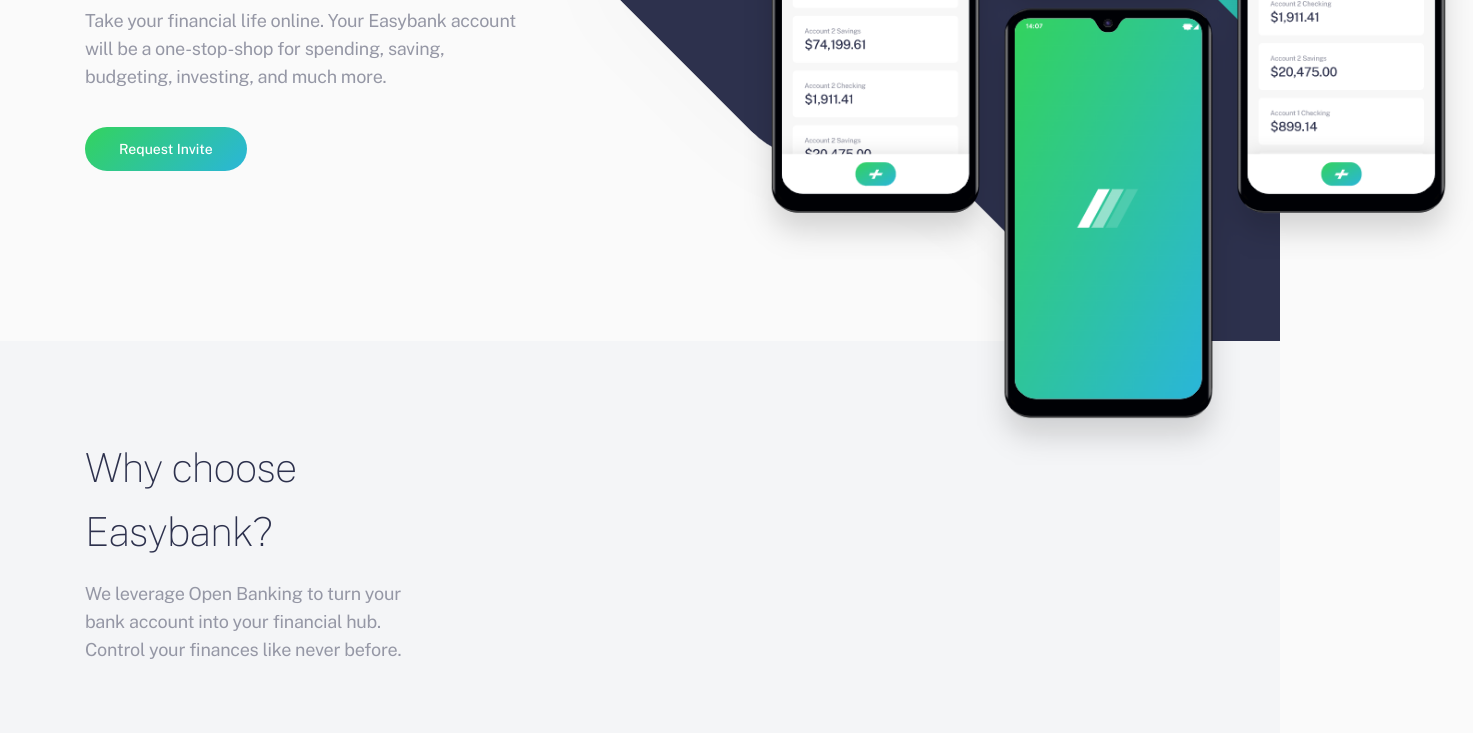
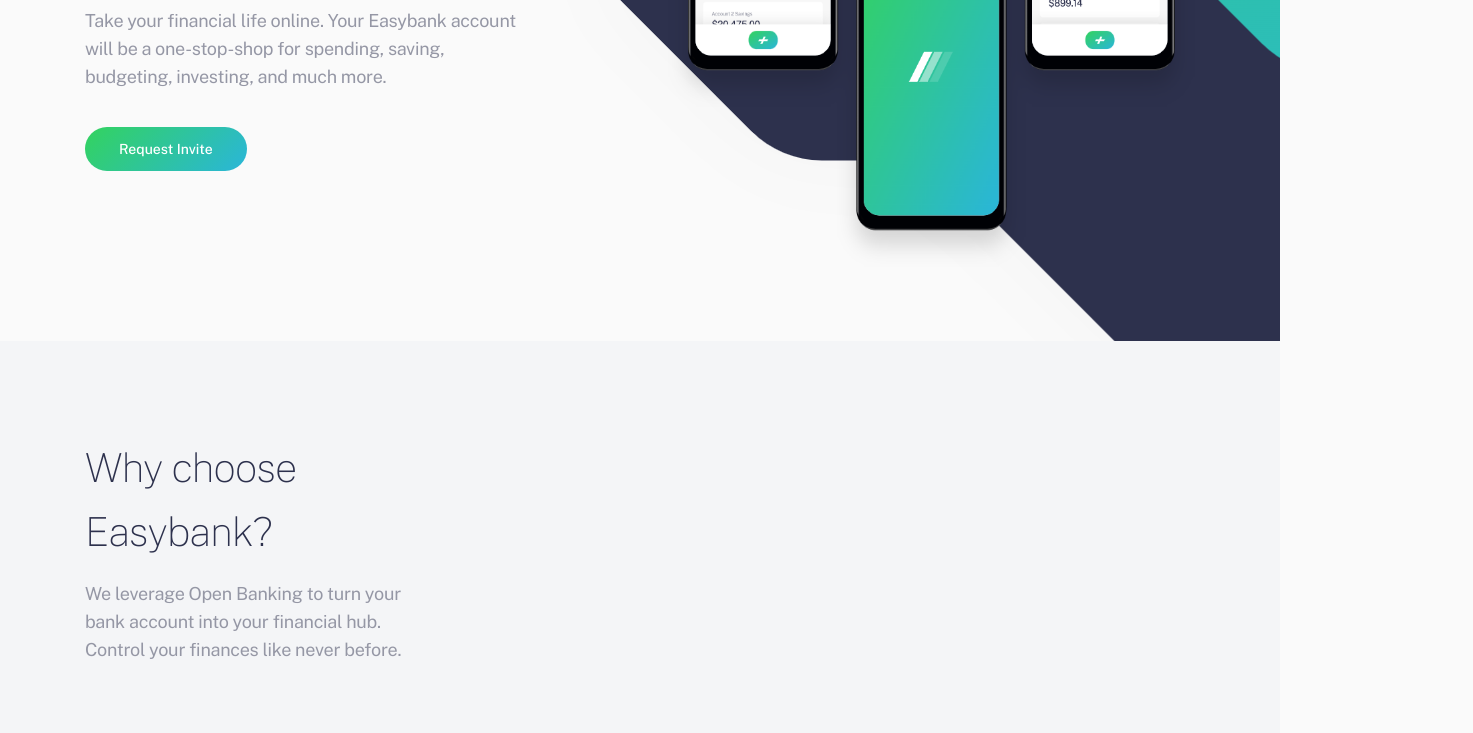
Before and after one commit to Bunyod1202/easybank, a plain HTML site: page index.html in a window 1280 px wide. Shown: the part 395-1128 px from the top of the page, 1473 px wide, since content can reach past the window. Drawn offline with Linux system fonts and the light colour scheme.

Commit message:
add tablet

```diff
--- a/css/main.css
+++ b/css/main.css
@@ -402,8 +402,17 @@ a {
 
 }
 
+@media only screen and (max-width:1500px) {
+.banner__img {
+  right: 0px;
+}
+.banner__img img {
+  max-width: 527px;
+height: 702px;
+margin: 0 auto;
+}
 
-@media only screen and (max-width:1000px) {
+@media only screen and (max-width:1100px) {
 
 
 .header-inner--active .nav {
@@ -561,11 +570,7 @@ margin-bottom: 24px;
     left:0;
     top: -150px;
   }
-  .banner__img img {
-    max-width: 527px;
-height: 702px;
-margin: 0 auto;
-  }
+
 
   .intro {
     background-color: #F4F5F7;
```
